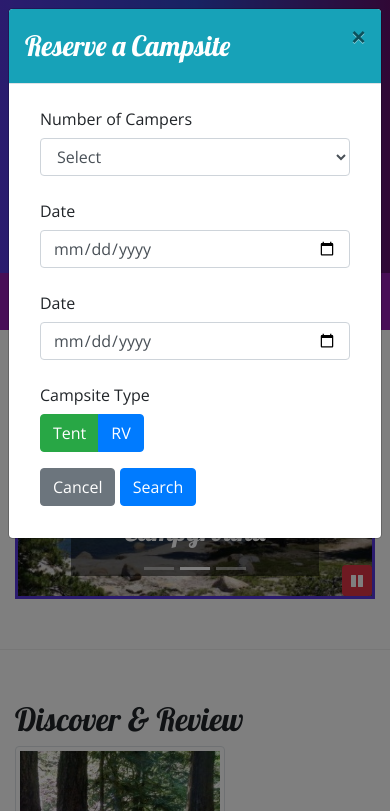
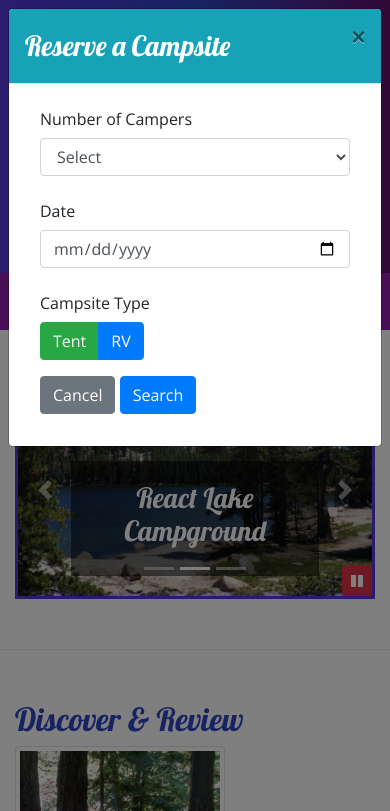
Before and after one commit to stevengant/nucampsite_bootstrap, a website: page index.html in a window 390 px wide. Both pictures are taken after a click on the button "Reserve Campsite". Shown: the top 811 px of the page. Drawn offline with nearby package versions, Linux system fonts and the light colour scheme.

Commit message:
first commit

```diff
--- a/css/styles.css
+++ b/css/styles.css
@@ -4,8 +4,13 @@ body {
 h1, h2, h3 {
   font-family: "Lobster", cursive; }
 
+  h2 {
+    color: #3046C5;
+}
+
 header h2 {
-  color: #3046C5; }
+  color: #CEC8FF;
+}
 
 .site-footer {
   background-image: linear-gradient(#CEC8FF, white);
--- a/index.html
+++ b/index.html
@@ -74,12 +74,6 @@
                                         </div>
                                 </div>
 
-                                <div class="row form-group">
-                                    <label for="date" class="col-sm-6 col-form-label">Date</label>
-                                    <div class="col">
-                                        <input class="form-control" type="date" id="date" name="date" placeholder="mm/dd/yy">
-                                    </div>
-                                </div>
                                 <div class="row form-group">
                                     <label class="col-sm-6 col-form-label">Campsite Type</label>
                                     <div class="col-2 btn-group btn-group-toggle" data-toggle="buttons">
@@ -298,14 +292,7 @@
     <script src="js/scripts.js"></script>
     <!-- endbuild -->
 
-    <script>
-        $(function () {
-            $('[data-toggle="tooltip"]').tooltip()
-        })
-    </script>
 
-    <!-- link to JS script -->
-    <script src="js/scripts.js"></script>
 
 </body>
 
--- a/js/scripts.js
+++ b/js/scripts.js
@@ -1,10 +1,4 @@
 $(function() {
-    $("#reserveButton").click(function() {
-        $("#reserveModal").modal();
-    });
-    $("#loginButton").click(function() {
-        $("#loginModal").modal();
-    });
     $(".carousel").carousel({interval: 2000});
     $("#carouselButton").click(function(){
         if ($("#carouselButton").children("i").hasClass("fa-pause")) {
@@ -17,4 +11,10 @@ $(function() {
             $("#carouselButton").children("i").addClass("fa-pause");
         }
     });
+    $("#reserveButton").click(function() {
+        $("#reserveModal").modal("toggle");
+    });
+    $("#loginButton").click(function() {
+        $("#loginModal").modal("toggle");
+    });
 });
```
